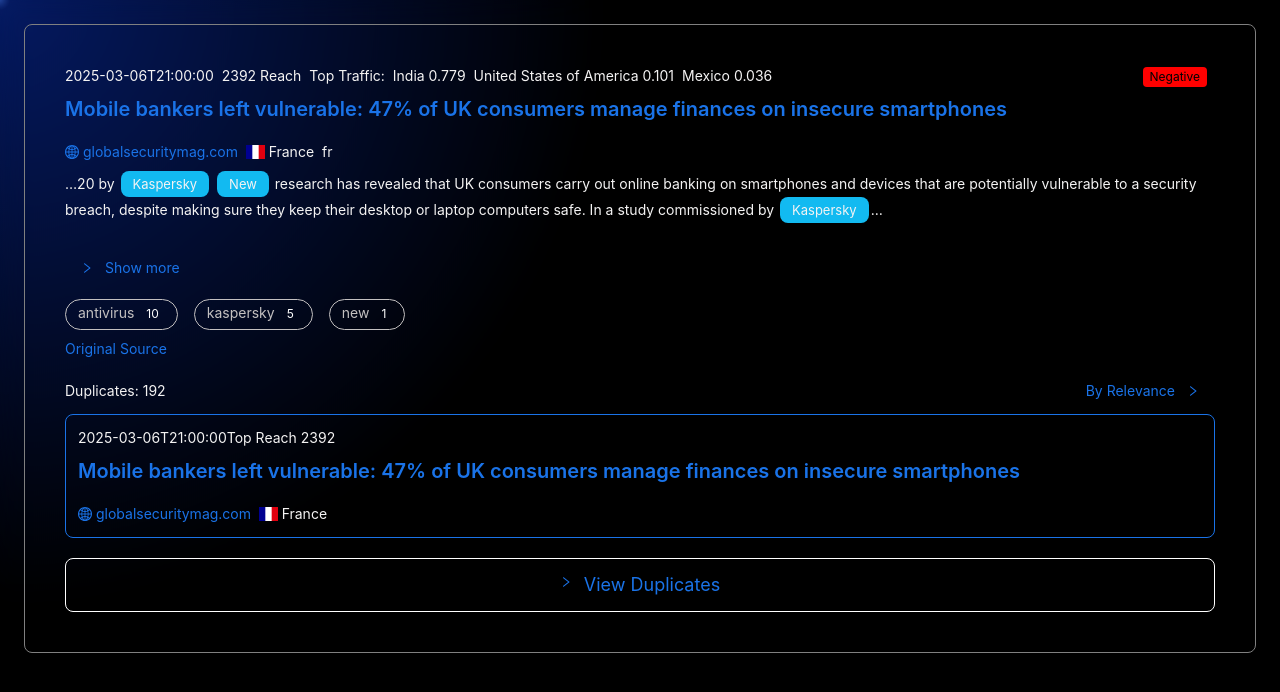
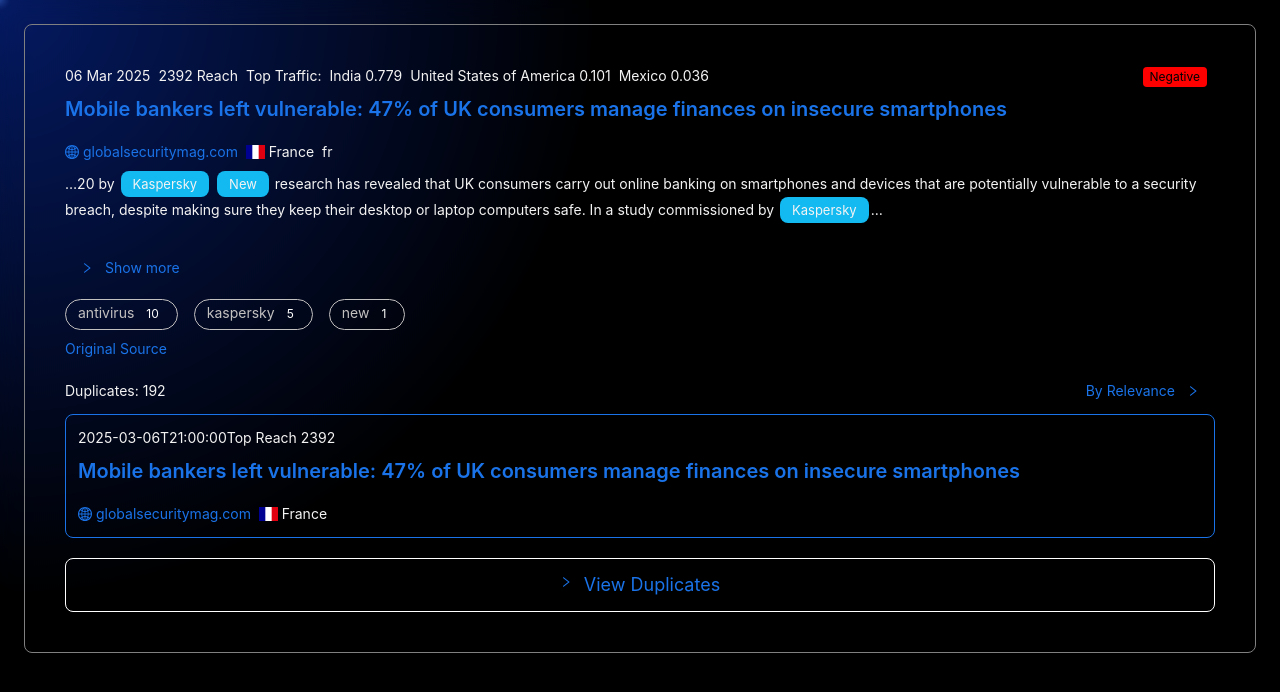
Before and after one commit to masotnikov/ksp-test-case, a React (Vite) app: page / in a window 1280 px wide. Shown: the top 692 px of the page. Built offline with nearby package versions, Linux system fonts and the light colour scheme.

Commit message:
feat: add format date

```diff
--- a/src/components/TrafficPanel/TrafficPanel.tsx
+++ b/src/components/TrafficPanel/TrafficPanel.tsx
@@ -1,10 +1,12 @@
 import {Row, Space, Tag, Typography} from "antd";
+import dayjs from "dayjs";
 import {IData_SnippetNews, IData_TrafficItem} from "../../types/news.types.ts";
-import style from "./TrafficPanel.module.scss"
+import style from "./TrafficPanel.module.scss";
 
 interface TrafficPanelProps {
-  snippetNews: IData_SnippetNews
+  snippetNews: IData_SnippetNews;
 }
+
 export const TrafficPanel = ({snippetNews}: TrafficPanelProps) => {
   const {DP, REACH, TRAFFIC, SENT} = snippetNews;
   const {Text} = Typography;
@@ -12,7 +14,7 @@
   return (
     <Row wrap align={"middle"} justify={"space-between"}>
       <Space wrap>
-        <Text>{DP}</Text>
+        <Text>{dayjs(DP).format("DD MMM YYYY")}</Text>
         <Text>{REACH} Reach</Text>
         <Text>Top Traffic: </Text>
         {TRAFFIC.map((trafficItem: IData_TrafficItem) => (
@@ -27,6 +29,5 @@
         </Tag>
       </Space>
     </Row>
-
   );
 };
```
